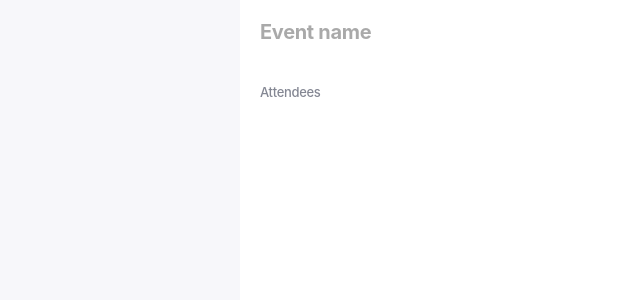
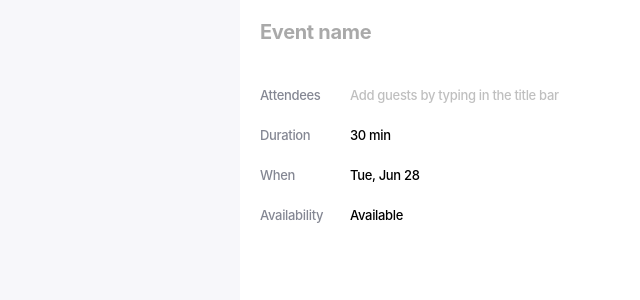
Before and after one commit to bkrmendy/search-component, a React (Create React App) app: page / in a window 1280 px wide. Shown: the top 300 px of the page, without its empty margins (640-1280 px from the left). Built offline with nearby package versions, Linux system fonts and the light colour scheme; the HTML template or start-up script is replaced by a standard one.

Commit message:
placeholders

```diff
--- a/src/App.tsx
+++ b/src/App.tsx
@@ -4,9 +4,12 @@ import {
   FlexColumn,
   FlexRow,
   HorizontalSpacer,
+  LabelValue,
   Padding,
+  PlaceholderLabel,
   RightSidebar,
   VerticalSpacer,
+  Width,
 } from "./ui/Components";
 import { InputField } from "./ui/InputField";
 import { UserCard } from "./ui/UserCard";
@@ -56,11 +59,16 @@ function App() {
               onInvitedUserRemoved={removeInvitedUser}
             />
             <VerticalSpacer h={16} />
+            <FlexColumn>
               <FlexRow>
+                <Width w={"25%"}>
                   <CalendarLabel>Attendees</CalendarLabel>
-              <HorizontalSpacer w={50} />
+                </Width>
                 <div ref={autoAnimateRef}>
-                {invitedUsers.map(user => (
+                  {invitedUsers.length === 0 ? (
+                    <PlaceholderLabel>Add guests by typing in the title bar</PlaceholderLabel>
+                  ) : (
+                    invitedUsers.map(user => (
                       <UserCard
                         key={user.id}
                         name={user.name}
@@ -72,9 +80,32 @@ function App() {
                         }}
                         onClick={noop}
                       />
-                ))}
+                    ))
+                  )}
                 </div>
               </FlexRow>
+              <VerticalSpacer h={20} />
+              <FlexRow alignItems="baseline">
+                <Width w={"25%"}>
+                  <CalendarLabel>Duration</CalendarLabel>
+                </Width>
+                <LabelValue>30 min</LabelValue>
+              </FlexRow>
+              <VerticalSpacer h={20} />
+              <FlexRow alignItems="baseline">
+                <Width w={"25%"}>
+                  <CalendarLabel>When</CalendarLabel>
+                </Width>
+                <LabelValue>Tue, Jun 28</LabelValue>
+              </FlexRow>
+              <VerticalSpacer h={20} />
+              <FlexRow alignItems="baseline">
+                <Width w={"25%"}>
+                  <CalendarLabel>Availability</CalendarLabel>
+                </Width>
+                <LabelValue>Available</LabelValue>
+              </FlexRow>
+            </FlexColumn>
           </FlexColumn>
         </FlexRow>
       </Padding>
--- a/src/ui/Components.tsx
+++ b/src/ui/Components.tsx
@@ -29,6 +29,18 @@ export const Label = styled.span`
   font-size: 13px;
   font-weight: 500;
   user-select: none;
+`;
+
+export const LabelValue = styled.span`
+  font-style: normal;
+  font-weight: 500;
+  font-size: 13px;
+  line-height: 16px;
+  user-select: none;
+`;
+
+export const PlaceholderLabel = styled(LabelValue)`
+  color: rgba(0, 0, 0, 0.25);
 `;
 
 export const Detail = styled.span`
@@ -94,11 +106,15 @@ export const AvatarImg = styled.img<{ loaded: boolean }>`
   height: 40px;
   width: 40px;
   object-fit: cover;
-  opacity: ${props => props.loaded ? 1 : 0};
+  opacity: ${props => (props.loaded ? 1 : 0)};
 `;
 
 export const Clickable = styled.div`
   cursor: pointer;
+`;
+
+export const Width = styled.div<{ w: string }>`
+  width: ${props => props.w};
 `;
 
 export const Padding = styled.div<{ p: number }>`
```
Lines whose indentation alone changed are shown as unchanged.
